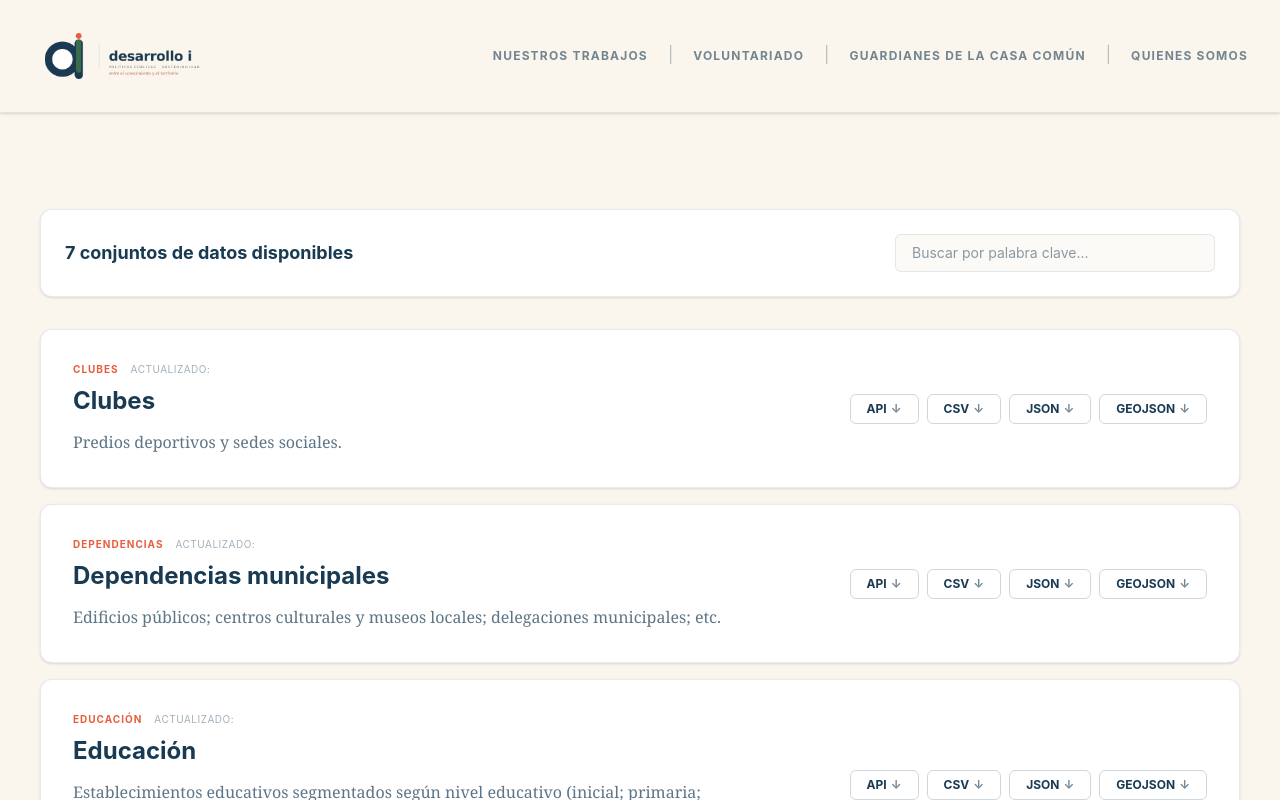
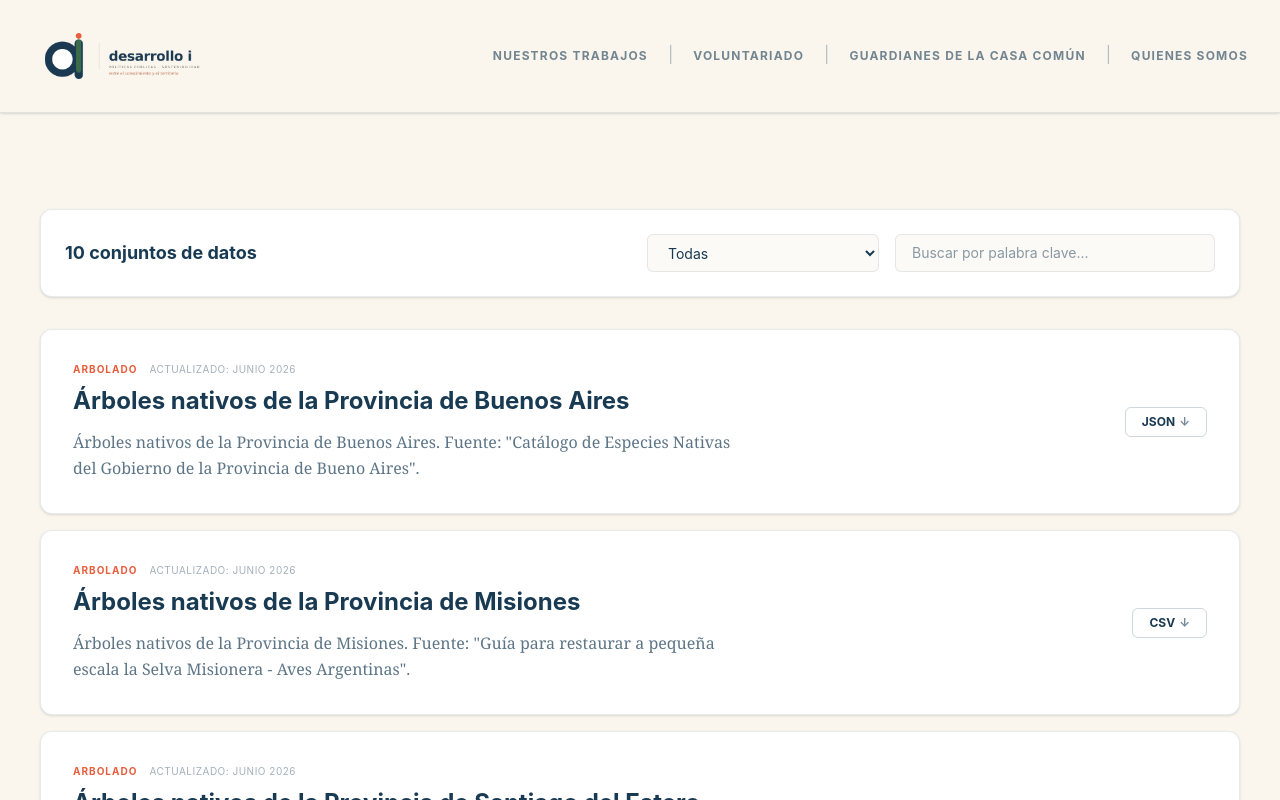
Before and after one commit to Nicocaputocai/desarrolloi, a React (Vite) app: page /datos-abiertos in a window 1280 px wide. Shown: the top 800 px of the page. Built offline with nearby package versions, Linux system fonts and the light colour scheme.

Commit message:
agregué nuevos datasets y publiqué la página

```diff
--- a/index.html
+++ b/index.html
@@ -24,7 +24,7 @@
     />
     <meta
       property="og:image"
-      content="https://di.desarrolloi.org/03_isotipo_color.png"
+      content="https://desarrolloi.org/03_isotipo_color.png"
     />
     <meta property="og:url" content="https://desarrolloi.org/" />
     <meta property="og:type" content="website" />
--- a/src/pages/DatosAbiertos.jsx
+++ b/src/pages/DatosAbiertos.jsx
@@ -1,141 +1,219 @@
-import React, { useState } from 'react';
+import React, { useState } from "react";
 
-// Simulamos los datasets que tendrían disponibles
 const datasets = [
   {
     id: 1,
-    titulo: 'Clubes',
-    categoria: 'Clubes',
-    descripcion: 'Predios deportivos y sedes sociales.',
-    actualizacion: 'Noviembre 2022',
-    formatos: ['API','CSV', 'JSON', 'GEOJSON'],
+    titulo: "Árboles nativos de la Provincia de Buenos Aires",
+    categoria: "Arbolado",
+    descripcion:
+      'Árboles nativos de la Provincia de Buenos Aires. Fuente: "Catálogo de Especies Nativas del Gobierno de la Provincia de Bueno Aires".',
+    actualizacion: "Junio 2026",
+    formatos: ["JSON"],
     enlaces: {
-      api: 'https://api.desarrolloi.org/api/club',
-      csv: 'https://drive.google.com/file/d/1dyYSnyfg8hbcMu17tmeiQLrMKfrjiaj4/view',
-      json: 'https://drive.google.com/file/d/1ORd3TzACuJhvB2qyMBnVjJtR-NGNhShV/view',
-      geojson: 'https://drive.google.com/file/d/1APMWJ3HMS_IBy40mlso43CL1phLOjDqc/view'
-    }
+      json: "https://drive.google.com/file/d/1SpPFHTC4zBu-6ZVZOGDvFJ9n_2qZOlrU/view?usp=drive_link",
+    },
   },
   {
     id: 2,
-    titulo: 'Dependencias municipales',
-    categoria: 'Dependencias',
-    descripcion: 'Edificios públicos; centros culturales y museos locales; delegaciones municipales; etc.',
-    actualizacion: 'Noviembre 2022',
-    formatos: ['API','CSV', 'JSON', 'GEOJSON'],
+    titulo: "Árboles nativos de la Provincia de Misiones",
+    categoria: "Arbolado",
+    descripcion:
+      'Árboles nativos de la Provincia de Misiones. Fuente: "Guía para restaurar a pequeña escala la Selva Misionera - Aves Argentinas".',
+    actualizacion: "Junio 2026",
+    formatos: ["CSV"],
     enlaces: {
-      api: 'https://api.desarrolloi.org/api/municipalDependence',
-      csv: 'https://drive.google.com/file/d/1gmSL2qch23bQFnHkqjofqdq8kIV6D-_T/view',
-      json: 'https://drive.google.com/file/d/157gOH09POIXSPNiB52f1AjAnFGB978Kq/view',
-      geojson: 'https://drive.google.com/file/d/1q2tgyrQHIshnySXQKDSWHUGkcAf1n0jn/view'
-    }
+      // api: 'https://api.desarrolloi.org/api/municipalDependence',
+      csv: "https://drive.google.com/file/d/1N32hIFFpd_F9nzTplFMUg4F0-Q3jH0XB/view?usp=drive_link",
+    },
   },
   {
     id: 3,
-    titulo: 'Educación',
-    categoria: 'Educación',
-    descripcion: 'Establecimientos educativos segmentados según nivel educativo (inicial; primaria; secundaria; universitaria); tipo de gestión (pública o privada); y otras clasificaciones relevantes.',
-    actualizacion: 'Noviembre 2022',
-    formatos: ['API','CSV', 'JSON', 'GEOJSON'],
+    titulo: "Árboles nativos de la Provincia de Santiago del Estero",
+    categoria: "Arbolado",
+    descripcion:
+      'Árboles nativos de la Provincia de Santiago del Estero. Fuente: "Árboles autóctonos de Santiago del Estero: Guía para su reconocimiento - Universidad Nacional de Santiago del Estero".',
+    actualizacion: "Junio 2026",
+    formatos: ["CSV"],
     enlaces: {
-      api: 'https://api.desarrolloi.org/api/education',
-      csv: 'https://drive.google.com/file/d/1MAwm0s2NHbLhx0hvltJHr51MTCi7H2mj/view',
-      json: 'https://drive.google.com/file/d/1jKHL2-AZOQ40jOwqCK7nwngQzuiHr6nX/view',
-      geojson: 'https://drive.google.com/file/d/1YMjfBLagSktE98AP6tQPsGYz-OrKOTxM/view'
-    }
+      // api: 'https://api.desarrolloi.org/api/education',
+      csv: "https://drive.google.com/file/d/1nDJuUobzcEeDgJJZYs1fWGLz-x34VoTU/view?usp=drive_link",
+    },
   },
   {
     id: 4,
-    titulo: 'Plazas y parques',
-    categoria: 'Espacio público',
-    descripcion: 'Espacios públicos del distrito con sus respectivos polígonos.',
-    actualizacion: 'Noviembre 2022',
-    formatos: ['API','CSV', 'JSON', 'GEOJSON'],
+    titulo: "Clubes",
+    categoria: "Clubes",
+    descripcion: "Predios deportivos y sedes sociales del distrito Lanús.",
+    actualizacion: "Noviembre 2022",
+    formatos: ["API", "CSV", "JSON", "GEOJSON"],
     enlaces: {
-      api: 'https://api.desarrolloi.org/api/square-park',
-      csv: 'https://drive.google.com/file/d/1gy3IKrQTxP2uDpXt7007bweYgMR7vOs2/view',
-      json: 'https://drive.google.com/file/d/1dP-ey-zjELw-7WpCYgnqxp1wZhcnuRCI/view',
-      geojson: 'https://drive.google.com/file/d/13t95RxK8enxB_hY_TIqxD7m0DgThvyzB/view'
-    }
+      api: "https://api.desarrolloi.org/api/club",
+      csv: "https://drive.google.com/file/d/1dyYSnyfg8hbcMu17tmeiQLrMKfrjiaj4/view",
+      json: "https://drive.google.com/file/d/1ORd3TzACuJhvB2qyMBnVjJtR-NGNhShV/view",
+      geojson:
+        "https://drive.google.com/file/d/1APMWJ3HMS_IBy40mlso43CL1phLOjDqc/view",
+    },
   },
   {
     id: 5,
-    titulo: 'Salud',
-    categoria: 'Dependencias',
-    descripcion: 'Establecimientos sanitarios clasificados por tipo de establecimiento (hospitales, unidades sanitarias y centros de salud) y por tipo de gestión (pública y privada).',
-    actualizacion: 'Noviembre 2022',
-    formatos: ['API','CSV', 'JSON', 'GEOJSON'],
+    titulo: "Dependencias municipales",
+    categoria: "Dependencias municipales",
+    descripcion:
+      "Edificios públicos; centros culturales y museos locales; delegaciones municipales; etc. del distrito Lanús",
+    actualizacion: "Noviembre 2022",
+    formatos: ["API", "CSV", "JSON", "GEOJSON"],
     enlaces: {
-      api: 'https://api.desarrolloi.org/api/health',
-      csv: 'https://drive.google.com/file/d/1ZLcbi5nhQI1v08TblR6U7OIMHYbCO6G0/view',
-      json: 'https://drive.google.com/file/d/10s3fBsuXCklpWgx4sFkHDWfcHJq8zrXm/view',
-      geojson: 'https://drive.google.com/file/d/1oUMAdJH5iWDGmKe1chd6S1UGNlUx2aOf/view'
-    }
+      api: "https://api.desarrolloi.org/api/municipalDependence",
+      csv: "https://drive.google.com/file/d/1gmSL2qch23bQFnHkqjofqdq8kIV6D-_T/view",
+      json: "https://drive.google.com/file/d/157gOH09POIXSPNiB52f1AjAnFGB978Kq/view",
+      geojson:
+        "https://drive.google.com/file/d/1q2tgyrQHIshnySXQKDSWHUGkcAf1n0jn/view",
+    },
   },
   {
     id: 6,
-    titulo: 'Seguridad',
-    categoria: 'Dependencias',
-    descripcion: 'Comisarías y sedes del Poder Judicial. Bajo este eje se muestran también los destacamentos de bomberos.',
-    actualizacion: 'Noviembre 2022',
-    formatos: ['API','CSV', 'JSON', 'GEOJSON'],
+    titulo: "Educación",
+    categoria: "Educación",
+    descripcion:
+      "Establecimientos educativos segmentados según nivel educativo (inicial; primaria; secundaria; universitaria); tipo de gestión (pública o privada); y otras clasificaciones relevantes del distrito Lanús.",
+    actualizacion: "Noviembre 2022",
+    formatos: ["API", "CSV", "JSON", "GEOJSON"],
     enlaces: {
-      api: 'https://api.desarrolloi.org/api/security',
-      csv: 'https://drive.google.com/file/d/14PdeVBRtBn_v3PrQtFFHPEAUH5aZgwgt/view',
-      json: 'https://drive.google.com/file/d/1RGPS-FUyUi4d3fU0A0eaIpc_aNc8I-wJ/view',
-      geojson: 'https://drive.google.com/file/d/1zdRF5DhahSyckmY4nYl4RuLCtGcPGA1m/view'
-    }
+      api: "https://api.desarrolloi.org/api/education",
+      csv: "https://drive.google.com/file/d/1MAwm0s2NHbLhx0hvltJHr51MTCi7H2mj/view",
+      json: "https://drive.google.com/file/d/1jKHL2-AZOQ40jOwqCK7nwngQzuiHr6nX/view",
+      geojson:
+        "https://drive.google.com/file/d/1YMjfBLagSktE98AP6tQPsGYz-OrKOTxM/view",
+    },
   },
   {
     id: 7,
-    titulo: 'Transporte público',
-    categoria: 'Transporte',
-    descripcion: 'Estaciones de trenes y terminales de líneas urbanas de colectivos.',
-    actualizacion: 'Noviembre 2022',
-    formatos: ['API','CSV', 'JSON', 'GEOJSON'],
+    titulo: "Plazas y parques",
+    categoria: "Espacio público",
+    descripcion:
+      "Espacios públicos del distrito con sus respectivos polígonos del distrito Lanús.",
+    actualizacion: "Noviembre 2022",
+    formatos: ["API", "CSV", "JSON", "GEOJSON"],
     enlaces: {
-      api: 'https://api.desarrolloi.org/api/transport',
-      csv: 'https://drive.google.com/file/d/1loss6UCLmxmHIlBcR8fR5HfyHNXwW0Zg/view',
-      json: 'https://drive.google.com/file/d/1oCT38lfmGLpC-aA1-FzvDVAFWK4r-xYu/view',
-      geojson: 'https://drive.google.com/file/d/1iRS88L0gqaUG-zWLQj_3eH1bIPGK5IZ-/view'
-    }
-  }
+      api: "https://api.desarrolloi.org/api/square-park",
+      csv: "https://drive.google.com/file/d/1gy3IKrQTxP2uDpXt7007bweYgMR7vOs2/view",
+      json: "https://drive.google.com/file/d/1dP-ey-zjELw-7WpCYgnqxp1wZhcnuRCI/view",
+      geojson:
+        "https://drive.google.com/file/d/13t95RxK8enxB_hY_TIqxD7m0DgThvyzB/view",
+    },
+  },
+  {
+    id: 8,
+    titulo: "Salud",
+    categoria: "Salud",
+    descripcion:
+      "Establecimientos sanitarios clasificados por tipo de establecimiento (hospitales, unidades sanitarias y centros de salud) y por tipo de gestión (pública y privada) del distrito Lanús.",
+    actualizacion: "Noviembre 2022",
+    formatos: ["API", "CSV", "JSON", "GEOJSON"],
+    enlaces: {
+      api: "https://api.desarrolloi.org/api/health",
+      csv: "https://drive.google.com/file/d/1ZLcbi5nhQI1v08TblR6U7OIMHYbCO6G0/view",
+      json: "https://drive.google.com/file/d/10s3fBsuXCklpWgx4sFkHDWfcHJq8zrXm/view",
+      geojson:
+        "https://drive.google.com/file/d/1oUMAdJH5iWDGmKe1chd6S1UGNlUx2aOf/view",
+    },
+  },
+  {
+    id: 9,
+    titulo: "Seguridad",
+    categoria: "Seguridad",
+    descripcion:
+      "Comisarías y sedes del Poder Judicial. Bajo este eje se muestran también los destacamentos de bomberos del distrito Lanús.",
+    actualizacion: "Noviembre 2022",
+    formatos: ["API", "CSV", "JSON", "GEOJSON"],
+    enlaces: {
+      api: "https://api.desarrolloi.org/api/security",
+      csv: "https://drive.google.com/file/d/14PdeVBRtBn_v3PrQtFFHPEAUH5aZgwgt/view",
+      json: "https://drive.google.com/file/d/1RGPS-FUyUi4d3fU0A0eaIpc_aNc8I-wJ/view",
+      geojson:
+        "https://drive.google.com/file/d/1zdRF5DhahSyckmY4nYl4RuLCtGcPGA1m/view",
+    },
+  },
+  {
+    id: 10,
+    titulo: "Transporte público",
+    categoria: "Transporte",
+    descripcion:
+      "Estaciones de trenes y terminales de líneas urbanas de colectivos del distrito Lanús.",
+    actualizacion: "Noviembre 2022",
+    formatos: ["API", "CSV", "JSON", "GEOJSON"],
+    enlaces: {
+      api: "https://api.desarrolloi.org/api/transport",
+      csv: "https://drive.google.com/file/d/1loss6UCLmxmHIlBcR8fR5HfyHNXwW0Zg/view",
+      json: "https://drive.google.com/file/d/1oCT38lfmGLpC-aA1-FzvDVAFWK4r-xYu/view",
+      geojson:
+        "https://drive.google.com/file/d/1iRS88L0gqaUG-zWLQj_3eH1bIPGK5IZ-/view",
+    },
+  },
+];
+
+// Extraer categorías únicas para el select
+const categoriasUnicas = [
+  "Todas",
+  ...new Set(datasets.map((d) => d.categoria)),
 ];
 
 export default function DatosAbiertos() {
-  // 2. ESTADO DEL BUSCADOR: Guarda lo que el usuario escribe
-  const [terminoBusqueda, setTerminoBusqueda] = useState('');
+  const [terminoBusqueda, setTerminoBusqueda] = useState("");
+  // 1. NUEVO ESTADO: Guarda la categoría elegida
+  const [categoriaSeleccionada, setCategoriaSeleccionada] = useState("Todas");
 
-  // 3. LÓGICA DE FILTRADO EN TIEMPO REAL
-  // Toma la lista original y devuelve solo los que coinciden con la búsqueda
+  // 2. LÓGICA DE FILTRADO COMPUESTO (Texto + Categoría)
   const datosFiltrados = datasets.filter((dataset) => {
     const busqueda = terminoBusqueda.toLowerCase();
-    return (
+
+    // Chequea si el texto coincide (con el título, categoría o descripción)
+    const coincideTexto =
       dataset.titulo.toLowerCase().includes(busqueda) ||
       dataset.categoria.toLowerCase().includes(busqueda) ||
-      dataset.descripcion.toLowerCase().includes(busqueda)
-    );
+      dataset.descripcion.toLowerCase().includes(busqueda);
+
+    // Chequea si la categoría coincide
+    const coincideCategoria =
+      categoriaSeleccionada === "Todas" ||
+      dataset.categoria === categoriaSeleccionada;
+
+    // Retorna true solo si cumple ambas condiciones
+    return coincideTexto && coincideCategoria;
   });
+
   return (
     <section className="bg-crema min-h-screen py-24 px-6 lg:px-8">
       <div className="max-w-[1200px] mx-auto">
-
-        {/* CABECERA: Título y Buscador Dinámico */}
+        {/* CABECERA: Título, Categorías y Buscador Dinámico */}
         <div className="bg-blanco p-4 md:p-6 rounded-xl border border-azul-noche/10 shadow-sm mb-8 flex flex-col md:flex-row items-start md:items-center justify-between gap-4">
-
-          {/* Contador Dinámico (cambia si filtrás) */}
-          <h2 className="font-sans font-bold text-lg text-azul-noche">
-            {datosFiltrados.length} {datosFiltrados.length === 1 ? 'conjunto de datos disponible' : 'conjuntos de datos disponibles'}
+          <h2 className="font-sans font-bold text-lg text-azul-noche whitespace-nowrap">
+            {datosFiltrados.length}{" "}
+            {datosFiltrados.length === 1
+              ? "conjunto de datos"
+              : "conjuntos de datos"}
           </h2>
 
-          <div className="flex w-full md:w-auto">
-            {/* El Input ahora reacciona a cada tecla (onChange) */}
+          <div className="flex flex-col sm:flex-row w-full md:w-auto gap-4">
+            {/* NUEVO SELECTOR DE CATEGORÍAS */}
+            <select
+              value={categoriaSeleccionada}
+              onChange={(e) => setCategoriaSeleccionada(e.target.value)}
+              className="w-full sm:w-auto bg-crema/50 border border-azul-noche/10 rounded-md px-4 py-2 font-sans text-sm text-azul-noche focus:outline-none focus:border-terracota focus:ring-1 focus:ring-terracota transition-all cursor-pointer"
+            >
+              {categoriasUnicas.map((cat) => (
+                <option key={cat} value={cat}>
+                  {cat}
+                </option>
+              ))}
+            </select>
+
             <input
               type="text"
               placeholder="Buscar por palabra clave..."
               value={terminoBusqueda}
               onChange={(e) => setTerminoBusqueda(e.target.value)}
-              className="w-full md:w-80 bg-crema/50 border border-azul-noche/10 rounded-md px-4 py-2 font-sans text-sm text-azul-noche focus:outline-none focus:border-terracota focus:ring-1 focus:ring-terracota transition-all"
+              className="w-full sm:w-80 bg-crema/50 border border-azul-noche/10 rounded-md px-4 py-2 font-sans text-sm text-azul-noche focus:outline-none focus:border-terracota focus:ring-1 focus:ring-terracota transition-all"
             />
           </div>
         </div>
@@ -143,12 +221,17 @@ export default function DatosAbiertos() {
         {/* MENSAJE CUANDO NO HAY RESULTADOS */}
         {datosFiltrados.length === 0 && (
           <div className="text-center py-12 bg-blanco rounded-xl border border-azul-noche/5">
-            <p className="font-sans text-azul-noche/60">No se encontraron datos para "{terminoBusqueda}"</p>
+            <p className="font-sans text-azul-noche/60">
+              No se encontraron datos que coincidan con tu búsqueda.
+            </p>
             <button
-              onClick={() => setTerminoBusqueda('')}
+              onClick={() => {
+                setTerminoBusqueda("");
+                setCategoriaSeleccionada("Todas");
+              }}
               className="mt-4 text-terracota font-bold text-sm hover:underline"
             >
-              Borrar búsqueda
+              Borrar filtros
             </button>
           </div>
         )}
@@ -160,15 +243,13 @@ export default function DatosAbiertos() {
               key={dataset.id}
               className="bg-blanco p-6 lg:p-8 rounded-xl border border-azul-noche/10 shadow-sm flex flex-col lg:flex-row gap-6 lg:gap-8 justify-between hover:shadow-md transition-shadow"
             >
-
-              {/* Bloque de Texto (Izquierda) */}
               <div className="max-w-2xl">
                 <div className="flex items-center gap-3 mb-2">
                   <span className="font-sans text-[10px] font-bold uppercase tracking-widest text-terracota">
                     {dataset.categoria}
                   </span>
                   <span className="font-sans text-[10px] text-azul-noche/40 uppercase tracking-wider">
-                    Actualizado: {dataset.fecha}
+                    Actualizado: {dataset.actualizacion || "N/A"}
                   </span>
                 </div>
                 <h3 className="font-sans text-2xl font-bold text-azul-noche mb-3">
@@ -179,35 +260,61 @@ export default function DatosAbiertos() {
                 </p>
               </div>
 
-              {/* Bloque de Botones / Enlaces (Derecha) */}
+              {/* BLOQUE DE BOTONES (AHORA CONDICIONAL Y EN NUEVA PESTAÑA) */}
               <div className="flex items-center lg:justify-end">
                 <div className="flex flex-wrap gap-2">
+                  {dataset.enlaces?.api && (
                     <a
-                    href={dataset.enlaces.api} target="_blank" rel="noopener noreferrer"
+                      href={dataset.enlaces.api}
+                      target="_blank"
+                      rel="noopener noreferrer"
                       className="inline-flex items-center justify-center border border-azul-noche/20 text-azul-noche hover:bg-azul-noche hover:text-blanco rounded-md px-4 py-1.5 font-sans text-xs font-bold transition-colors"
-                  > API <span className="ml-1 opacity-60">↓</span> </a>
+                    >
+                      {" "}
+                      API <span className="ml-1 opacity-60">↓</span>{" "}
+                    </a>
+                  )}
 
+                  {dataset.enlaces?.csv && (
                     <a
-                    href={dataset.enlaces.csv} download
+                      href={dataset.enlaces.csv}
+                      target="_blank"
+                      rel="noopener noreferrer"
                       className="inline-flex items-center justify-center border border-azul-noche/20 text-azul-noche hover:bg-azul-noche hover:text-blanco rounded-md px-4 py-1.5 font-sans text-xs font-bold transition-colors"
-                  > CSV <span className="ml-1 opacity-60">↓</span> </a>
+                    >
+                      {" "}
+                      CSV <span className="ml-1 opacity-60">↓</span>{" "}
+                    </a>
+                  )}
 
+                  {dataset.enlaces?.json && (
                     <a
-                    href={dataset.enlaces.json} download
+                      href={dataset.enlaces.json}
+                      target="_blank"
+                      rel="noopener noreferrer"
                       className="inline-flex items-center justify-center border border-azul-noche/20 text-azul-noche hover:bg-azul-noche hover:text-blanco rounded-md px-4 py-1.5 font-sans text-xs font-bold transition-colors"
-                  > JSON <span className="ml-1 opacity-60">↓</span> </a>
+                    >
+                      {" "}
+                      JSON <span className="ml-1 opacity-60">↓</span>{" "}
+                    </a>
+                  )}
 
+                  {dataset.enlaces?.geojson && (
                     <a
-                    href={dataset.enlaces.geojson} download
+                      href={dataset.enlaces.geojson}
+                      target="_blank"
+                      rel="noopener noreferrer"
                       className="inline-flex items-center justify-center border border-azul-noche/20 text-azul-noche hover:bg-azul-noche hover:text-blanco rounded-md px-4 py-1.5 font-sans text-xs font-bold transition-colors"
-                  > GEOJSON <span className="ml-1 opacity-60">↓</span> </a>
+                    >
+                      {" "}
+                      GEOJSON <span className="ml-1 opacity-60">↓</span>{" "}
+                    </a>
+                  )}
                 </div>
               </div>
-
             </div>
           ))}
         </div>
-
       </div>
     </section>
   );
```
Lines whose indentation alone changed are shown as unchanged.
